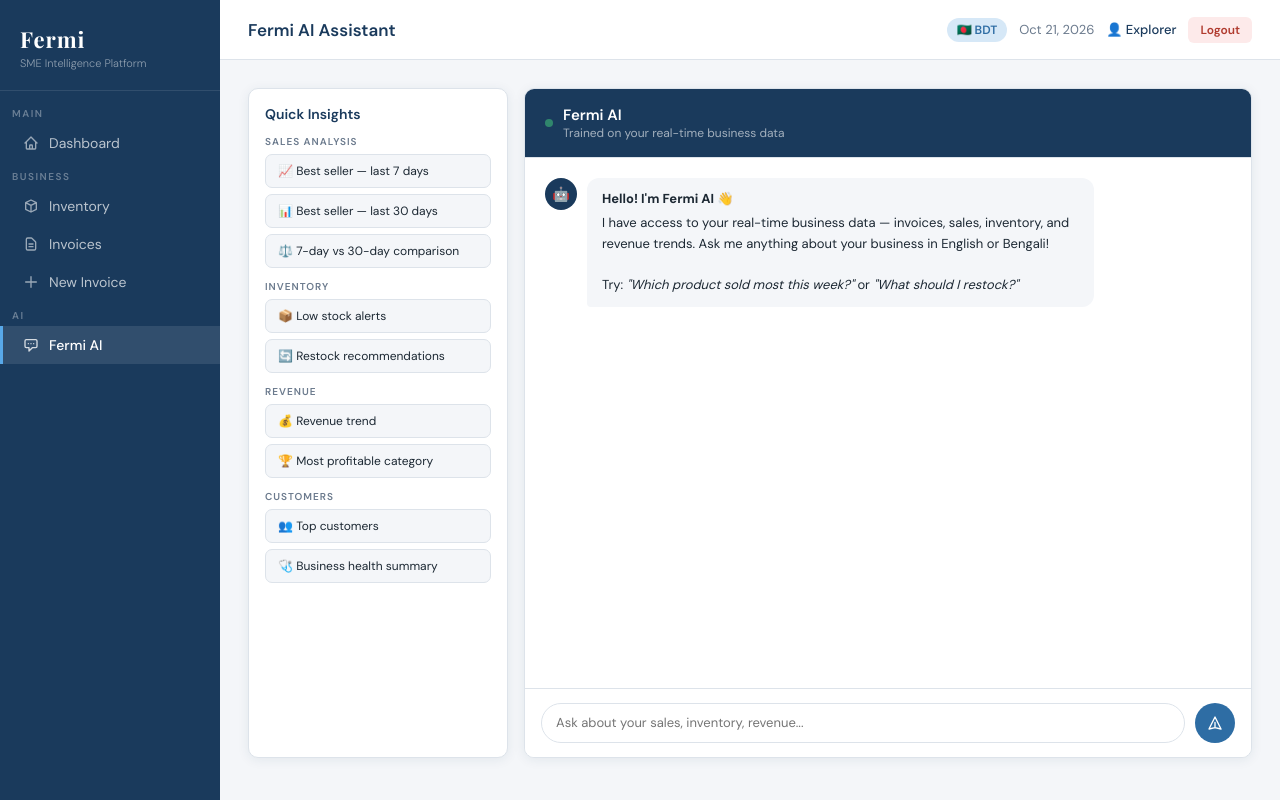
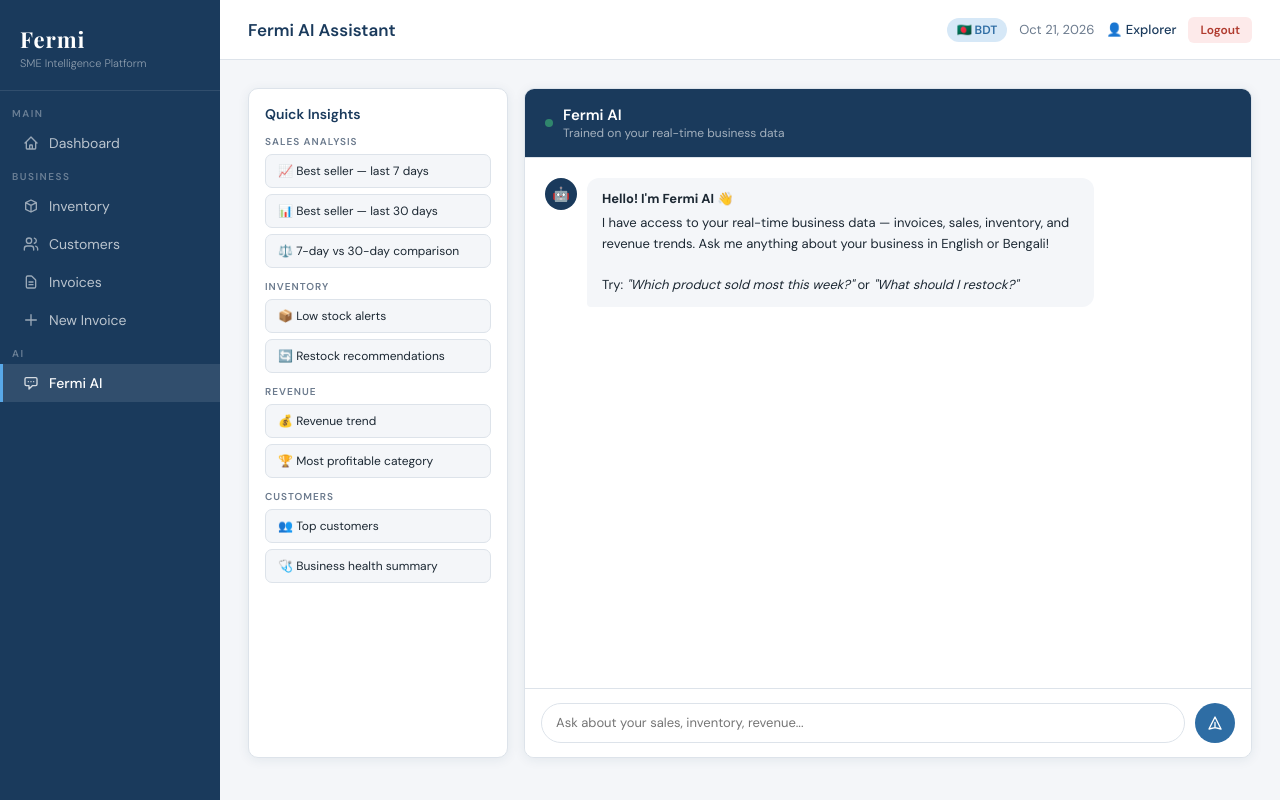
Before and after one commit to tarifuli/Fermi, a Flask app: page /chatbot in a window 1280 px wide. Run offline with Flask 3, Linux system fonts and the light colour scheme; the visitor is signed in with stand-in values (Sample User, id 1).

Commit message:
Add Customers to Fermi main navigation

```diff
--- a/templates/base.html
+++ b/templates/base.html
@@ -148,6 +148,10 @@
     <svg fill="none" stroke="currentColor" viewBox="0 0 24 24"><path stroke-linecap="round" stroke-linejoin="round" stroke-width="2" d="M20 7l-8-4-8 4m16 0l-8 4m8-4v10l-8 4m0-10L4 7m8 4v10M4 7v10l8 4"/></svg>
     Inventory
   </a>
+  <a href="/customers" class="nav-item {% if '/customers' in request.path %}active{% endif %}">
+    <svg fill="none" stroke="currentColor" viewBox="0 0 24 24"><path stroke-linecap="round" stroke-linejoin="round" stroke-width="2" d="M16 21v-2a4 4 0 00-4-4H6a4 4 0 00-4 4v2m20 0v-2a4 4 0 00-3-3.87M9 11a4 4 0 100-8 4 4 0 000 8zm8-7.87a4 4 0 010 7.75"/></svg>
+    Customers
+  </a>
   <a href="/invoices" class="nav-item {% if '/invoices' in request.path %}active{% endif %}">
     <svg fill="none" stroke="currentColor" viewBox="0 0 24 24"><path stroke-linecap="round" stroke-linejoin="round" stroke-width="2" d="M9 12h6m-6 4h6m2 5H7a2 2 0 01-2-2V5a2 2 0 012-2h5.586a1 1 0 01.707.293l5.414 5.414a1 1 0 01.293.707V19a2 2 0 01-2 2z"/></svg>
     Invoices
```
